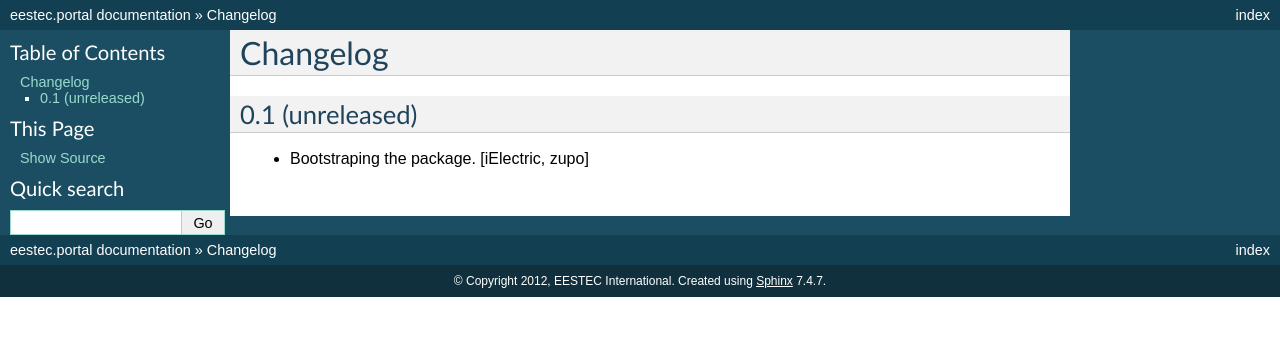
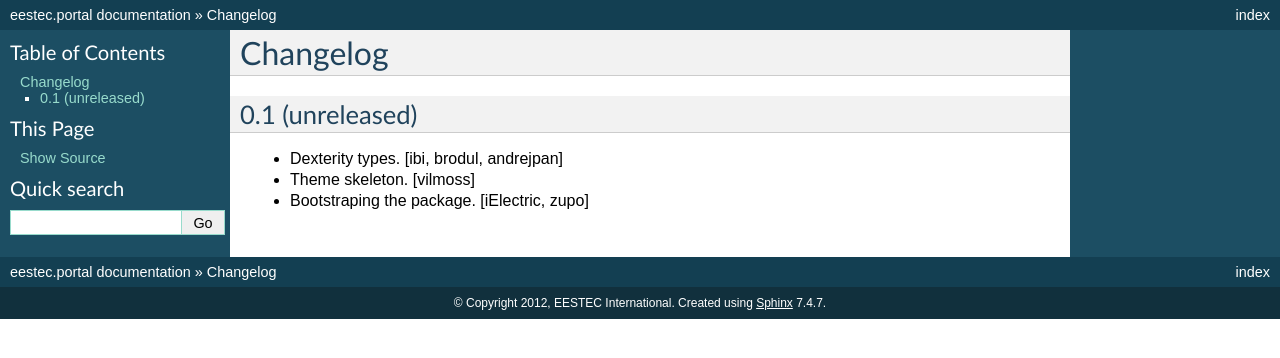
Before and after one commit to eestec/eestec.portal, a Sphinx documentation site: the page built from docs/HISTORY.rst, in a window 1280 px wide. Shown: the top 358 px of the page. Built offline with Sphinx 7.4.7, drawn with Linux system fonts in a browser that asks for light colours; pages that are not in the unit, such as notebooks, are missing from menus.

Commit message:
CHANGELOG entries

```diff
--- a/docs/HISTORY.rst
+++ b/docs/HISTORY.rst
@@ -5,5 +5,11 @@ Changelog
 0.1 (unreleased)
 ----------------
 
+- Dexterity types.
+  [ibi, brodul, andrejpan]
+
+- Theme skeleton.
+  [vilmoss]
+
 - Bootstraping the package.
   [iElectric, zupo]
```
